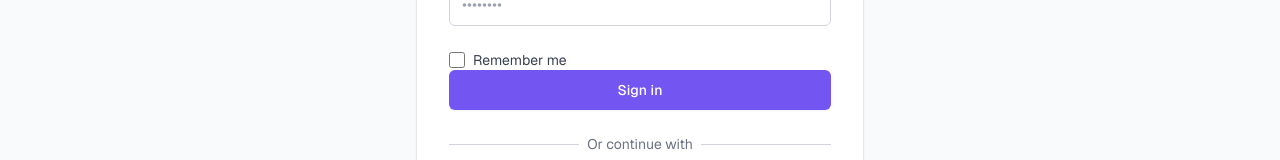
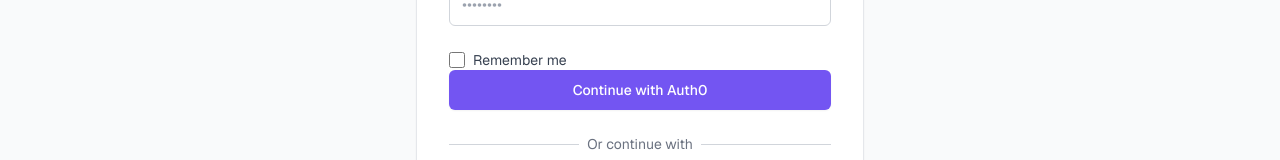
Before and after one commit to udhayk7/turborepo, a Next.js app in the folder apps/frontend/: page /login in a window 1280 px wide. Shown: the part 421-581 px from the top of the page. Built offline with nearby package versions, Linux system fonts and the light colour scheme.

Commit message:
feat(auth): integrate Auth0 for Next.js App Router, protect /dashboard via middleware, add route handlers, wire UserProvider, update login links

```diff
--- /dev/null
+++ b/apps/frontend/app/api/auth/[auth0]/route.ts
@@ -0,0 +1,4 @@
+import { handleAuth } from '@auth0/nextjs-auth0';
+
+export const GET = handleAuth();
+export const POST = handleAuth();
--- a/apps/frontend/app/layout.tsx
+++ b/apps/frontend/app/layout.tsx
@@ -1,6 +1,7 @@
 import './globals.css';
 import { GeistSans } from 'geist/font/sans';
 import { GeistMono } from 'geist/font/mono';
+import { UserProvider } from '@auth0/nextjs-auth0/client';
 
 export const metadata = {
   title: 'OpusPro | AI-Powered Video Editor',
@@ -15,9 +16,11 @@
   return (
     <html lang="en" className={`${GeistSans.variable} ${GeistMono.variable}`}>
       <body>
-        <main className="min-h-screen font-sans">
-          {children}
-        </main>
+        <UserProvider>
+          <main className="min-h-screen font-sans">
+            {children}
+          </main>
+        </UserProvider>
       </body>
     </html>
   );
--- a/apps/frontend/app/login/page.tsx
+++ b/apps/frontend/app/login/page.tsx
@@ -73,9 +73,9 @@
               </label>
             </div>
 
-            <Link href="/dashboard">
+            <Link href="/api/auth/login">
               <Button variant="default" className="w-full">
-                Sign in
+                Continue with Auth0
               </Button>
             </Link>
           </form>
--- a/apps/frontend/app/page.tsx
+++ b/apps/frontend/app/page.tsx
@@ -17,7 +17,7 @@
             <Link href="#testimonials" className="text-sm text-gray-700 hover:text-primary-600">Testimonials</Link>
           </nav>
           <div className="flex items-center gap-4">
-            <Link href="/login" className="text-sm text-gray-700 hover:text-primary-600 font-medium">Log in</Link>
+            <Link href="/api/auth/login" className="text-sm text-gray-700 hover:text-primary-600 font-medium">Log in</Link>
             <Link href="/dashboard">
               <Button variant="default" size="sm">
                 Start for free
```
Also changed, not shown: apps/frontend/middleware.ts (added, +10 -0 lines), apps/frontend/package.json (+8 -7 lines), 1 other file (tests, documents, lock files or other folders).
